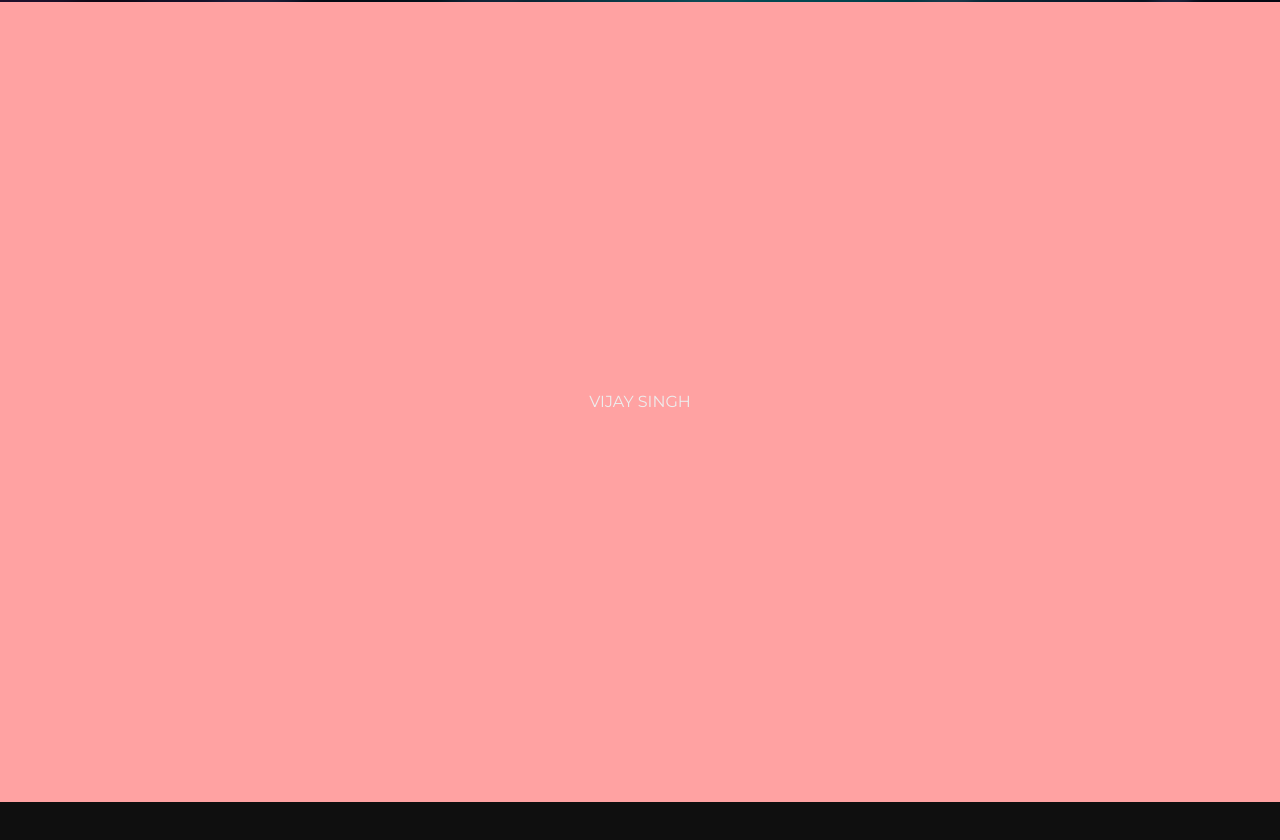
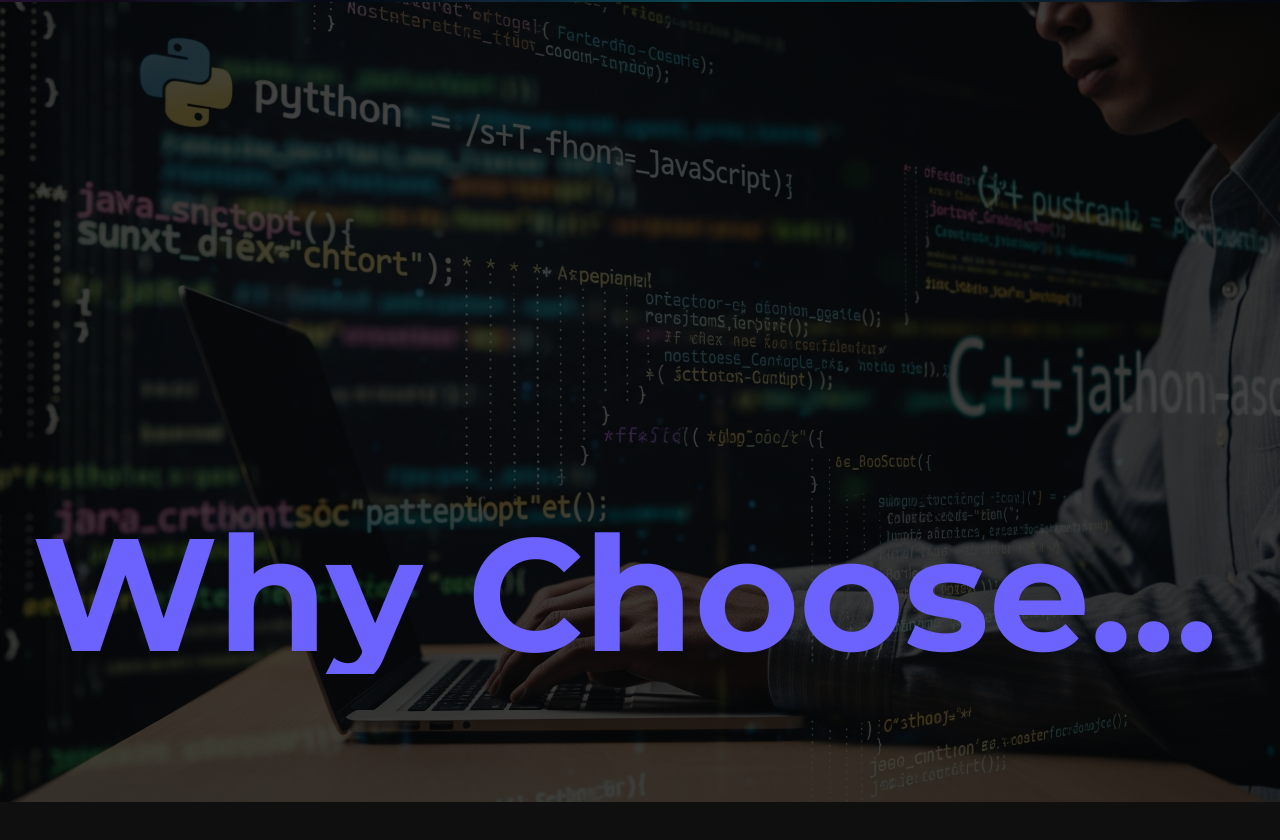
Before and after one commit to theajthakur/vijstack, a Next.js app: page / in a window 1280 px wide. Shown: the part 798-1638 px from the top of the page. Before the commit the page ends 1600 px from the top, so only its background shows below. Built offline with nearby package versions, Linux system fonts and the light colour scheme.

Commit message:
Featured BAR

```diff
--- a/src/app/page.js
+++ b/src/app/page.js
@@ -1,12 +1,11 @@
 "use client";
 import Home from "@/components/hero/page";
-import HorizontalScroll from "@/components/info/page";
-import Logo from "@/components/logo/Logo";
+import FeatureProvided from "@/components/vision/page";
 export default function HomePage() {
   return (
     <main className="flex min-h-screen flex-col items-center justify-center bg-background text-text">
       <Home />
-      <HorizontalScroll />
+      <FeatureProvided />
     </main>
   );
 }
--- a/src/components/info/page.css
+++ /dev/null
@@ -1,25 +0,0 @@
-:root {
-  --vh: 100vh;
-}
-
-html,
-body,
-#__next {
-  height: 100%;
-}
-
-.slider {
-  display: flex;
-  width: 100%;
-  height: 100vh;
-  overflow: hidden;
-  position: relative;
-}
-
-.slide {
-  min-width: 100vw;
-  height: 100vh;
-  flex: 0 0 100vw;
-  display: grid;
-  place-items: center;
-}
--- a/src/components/info/page.jsx
+++ /dev/null
@@ -1,48 +0,0 @@
-"use client";
-import { useEffect, useRef } from "react";
-import gsap from "gsap";
-import { ScrollTrigger } from "gsap/ScrollTrigger";
-import "./page.css";
-
-gsap.registerPlugin(ScrollTrigger);
-
-export default function HeroSlider() {
-  const containerRef = useRef(null);
-
-  useEffect(() => {
-    const ctx = gsap.context(() => {
-      const container = containerRef.current;
-      const slides = gsap.utils.toArray(".slide");
-
-      gsap.to(slides, {
-        xPercent: -100 * (slides.length - 1),
-        ease: "none",
-        scrollTrigger: {
-          trigger: container,
-          start: "top top",
-          end: () => "+=" + (container.scrollWidth - window.innerWidth),
-          scrub: 1,
-          pin: true,
-          snap: 1 / (slides.length - 1),
-          invalidateOnRefresh: true,
-        },
-      });
-    }, containerRef);
-
-    return () => ctx.revert();
-  }, []);
-
-  return (
-    <div className="slider" ref={containerRef}>
-      <div className="slide bg-red-300">
-        <h3>VIJAY SINGH</h3>
-      </div>
-      <div className="slide bg-blue-300">
-        <h3>VIJAY SINGH</h3>
-      </div>
-      <div className="slide bg-green-300">
-        <h3>VIJAY SINGH</h3>
-      </div>
-    </div>
-  );
-}
--- a/src/components/logo/Logo.css
+++ b/src/components/logo/Logo.css
@@ -1,7 +1,8 @@
 #logo-container {
-  position: relative;
+  position: fixed;
   width: 120px;
   height: 120px;
+  top: -100px;
 }
 
 #logo-container div {
--- a/src/components/logo/Logo.jsx
+++ b/src/components/logo/Logo.jsx
@@ -10,7 +10,6 @@ export default function Logo() {
       y: 0,
       opacity: 1,
       duration: 2,
-      ease: "bounce",
       stagger: 0.15,
     })
       .to("#logo-container div", {
--- /dev/null
+++ b/src/components/vision/page.css
@@ -0,0 +1,6 @@
+.feature-controller {
+  min-height: 100vh;
+  background: url("/BGs/coding.jpg");
+  width: 100vw;
+  background-size: cover;
+}
--- /dev/null
+++ b/src/components/vision/page.jsx
@@ -0,0 +1,82 @@
+import React, { useEffect } from "react";
+import "./page.css";
+import gsap from "gsap";
+import { ScrollTrigger } from "gsap/ScrollTrigger";
+export default function FeatureProvided() {
+  const points = [
+    {
+      title: "Tailored Solutions",
+      desc: "We don’t just build websites; we craft digital solutions designed specifically for your business needs.",
+    },
+    {
+      title: "Full End-to-End Service",
+      desc: "From design to development, hosting, and management — everything handled in one place.",
+    },
+    {
+      title: "Affordable & Transparent Pricing",
+      desc: "No hidden costs. Clear packages that give you the best value for money.",
+    },
+    {
+      title: "Latest Technology",
+      desc: "We use modern, scalable, and secure tech stacks to ensure your website/app runs fast and reliably.",
+    },
+    {
+      title: "User-Friendly Experience",
+      desc: "We focus on clean design, easy navigation, and mobile responsiveness so your users love it.",
+    },
+    {
+      title: "Dedicated Support",
+      desc: "Get ongoing technical support, updates, and maintenance after launch.",
+    },
+    {
+      title: "Proven Track Record",
+      desc: "Delivered projects like e-commerce stores, attendance systems, and business websites that actually work.",
+    },
+    {
+      title: "Scalable for Growth",
+      desc: "Start small, and we’ll help you expand as your business grows.",
+    },
+  ];
+  useEffect(() => {
+    gsap.registerPlugin(ScrollTrigger);
+    const tl = gsap
+      .timeline({
+        scrollTrigger: {
+          trigger: "h2.mhead",
+          start: "top bottom",
+          end: "top 60%",
+          scrub: 1,
+        },
+      })
+      .from("h2.mhead", { y: "30rem", fontSize: "10rem" })
+      .from(".points", { stagger: 0.1, x: 200, opacity: 0 });
+  }, []);
+  return (
+    <div className="feature-controller">
+      <div className="h-dvh bg-[#000000bb]">
+        <div className="w-vw p-5 sm:p-8 flex-col space-y-30 overflow-x-hidden overflow-y-scroll">
+          <h2 className="text-center text-3xl sm:text-4xl lg:text-6xl text-secondary font-extrabold relative whitespace-nowrap overflow-ellipsis overflow-hidden mhead">
+            {"Why Choose us?".split("").map((l, k) => (
+              <span key={k}>{l}</span>
+            ))}
+          </h2>
+          <div className="grid gap-8 md:grid-cols-2 text-left keypoints">
+            {points.map((point, index) => (
+              <div className="points" key={index}>
+                <div className="flex items-start space-x-4 p-4 rounded-card bg-[#111] hover:shadow-glow transition">
+                  <span className="text-primary text-2xl">✅</span>
+                  <div>
+                    <h3 className="text-lg font-semibold mb-1">
+                      {point.title}
+                    </h3>
+                    <p className="text-sm opacity-80">{point.desc}</p>
+                  </div>
+                </div>
+              </div>
+            ))}
+          </div>
+        </div>
+      </div>
+    </div>
+  );
+}
```
Also changed, not shown: public/BGs/coding.jpg (added), public/elements/laptop show.png (added).
